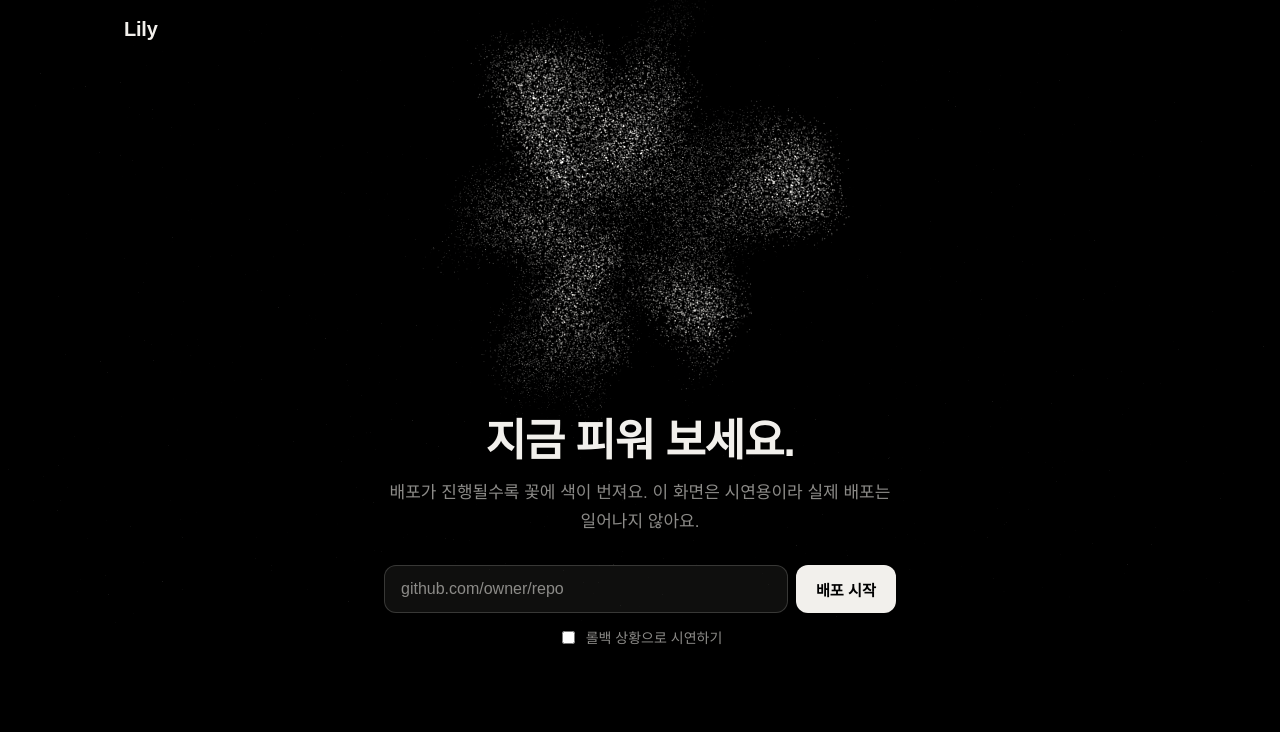
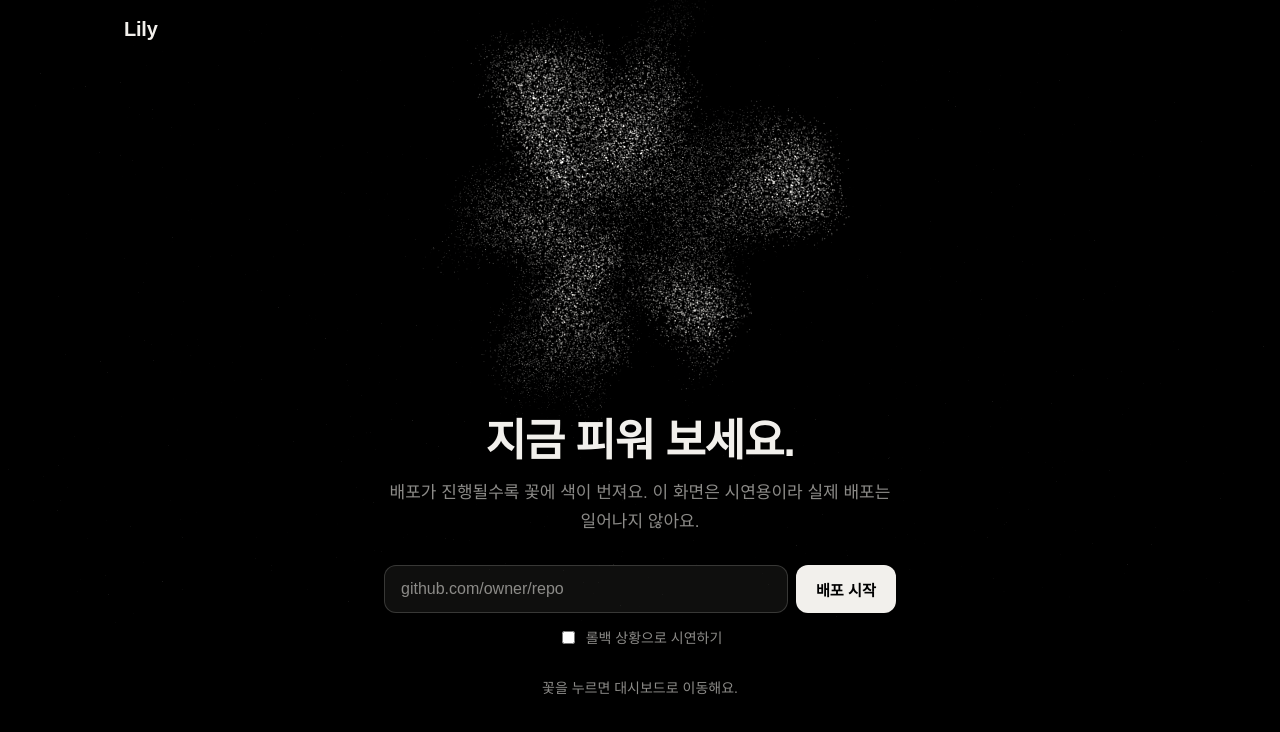
Before and after one commit to SoftBank-team-lily/lily-frontend, a Next.js app: page / in a window 1280 px wide. Shown: the top 732 px of the page. Built offline with nearby package versions, Linux system fonts and the light colour scheme; a web font is replaced by a local one.

Commit message:
feat: 꽃 클릭과 대시보드 진입 상태 연결

```diff
--- a/src/app/globals.css
+++ b/src/app/globals.css
@@ -87,6 +87,16 @@
 }
 
 @layer components {
+  .landing-content {
+    transition: opacity 250ms var(--ease-standard);
+  }
+  .landing-content[data-entry-phase="zooming"],
+  .landing-content[data-entry-phase="entering"] {
+    opacity: 0;
+  }
+  .flower-entry:disabled {
+    pointer-events: none;
+  }
   .reveal > * {
     opacity: 0;
     translate: 0 12px;
@@ -102,6 +112,9 @@
     translate: none;
   }
   @media (prefers-reduced-motion: reduce) {
+    .landing-content {
+      transition: none;
+    }
     .reveal > * {
       transition: none;
     }
--- a/src/components/flower/FlowerCanvasClient.tsx
+++ b/src/components/flower/FlowerCanvasClient.tsx
@@ -1,6 +1,8 @@
 "use client";
 
-import { useEffect, useRef } from "react";
+import { useEffect, useRef, type RefObject } from "react";
+import { FlowerEntry } from "./FlowerEntry";
+import type { EntryControls, FlowerArea } from "@/lib/three/flower/entry";
 import { FlowerScene } from "@/lib/three/flower/FlowerScene";
 import type { FlowerSlot } from "@/lib/three/flower/fitView";
 import type { FlowerTargets } from "@/lib/deploy/types";
@@ -10,15 +12,31 @@ type Props = {
   getSlot: () => FlowerSlot;
   reducedMotion: boolean;
   targets?: FlowerTargets;
+  controlsRef?: RefObject<EntryControls | null>;
+  entryDisabled?: boolean;
+  getEntrySlot?: () => FlowerSlot;
+  onEnter?: () => void;
+  onAvailable?: (available: boolean) => void;
 };
 
 export default function FlowerCanvasClient({
   getSlot,
   reducedMotion,
   targets = idle,
+  controlsRef,
+  entryDisabled = true,
+  getEntrySlot,
+  onEnter,
+  onAvailable,
 }: Props) {
   const host = useRef<HTMLDivElement>(null);
   const scene = useRef<FlowerScene | null>(null);
+  const button = useRef<HTMLButtonElement>(null);
+  const fade = useRef<HTMLDivElement>(null);
+  const callbacks = useRef({ getEntrySlot, onAvailable });
+  useEffect(() => {
+    callbacks.current = { getEntrySlot, onAvailable };
+  }, [getEntrySlot, onAvailable]);
   useEffect(() => {
     if (!host.current) return;
     // 해제된 WebGL 컨텍스트가 남은 canvas를 StrictMode에서 재사용하지 않습니다.
@@ -34,19 +52,49 @@ export default function FlowerCanvasClient({
         getSlot,
         reducedMotion: window.matchMedia("(prefers-reduced-motion: reduce)")
           .matches,
+        onEntryProgress: (opacity) => {
+          if (fade.current) fade.current.style.opacity = String(opacity);
+        },
+        onAvailable: (available) => callbacks.current.onAvailable?.(available),
+        onArea: (area: FlowerArea) => {
+          const element = button.current;
+          if (!element) return;
+          const slot = callbacks.current.getEntrySlot?.() ?? getSlot();
+          const top = Math.max(slot.top, area.top, 0);
+          const bottom = Math.min(
+            slot.bottom,
+            area.top + area.height,
+            window.innerHeight,
+          );
+          const left = Math.max(0, area.left);
+          const right = Math.min(window.innerWidth, area.left + area.width);
+          element.style.left = `${left}px`;
+          element.style.top = `${top}px`;
+          element.style.width = `${Math.max(0, right - left)}px`;
+          element.style.height = `${Math.max(0, bottom - top)}px`;
+          element.style.visibility =
+            bottom > top && right > left ? "visible" : "hidden";
+        },
       });
       scene.current = instance;
+      if (controlsRef)
+        controlsRef.current = {
+          enter: (complete) => instance.enter(complete),
+          return: (complete) => instance.returnFromEntry(complete),
+        };
     } catch (error) {
       console.warn("꽃 캔버스를 초기화하지 못했습니다.", error);
       canvas.dataset.state = "unavailable";
+      callbacks.current.onAvailable?.(false);
       return () => canvas.remove();
     }
     return () => {
       instance.dispose();
       scene.current = null;
+      if (controlsRef) controlsRef.current = null;
       canvas.remove();
     };
-  }, [getSlot]);
+  }, [getSlot, controlsRef]);
   useEffect(() => {
     scene.current?.setTargets(targets);
   }, [targets, getSlot]);
@@ -54,10 +102,22 @@ export default function FlowerCanvasClient({
     scene.current?.setReducedMotion(reducedMotion);
   }, [reducedMotion, getSlot]);
   return (
-    <div
-      ref={host}
-      aria-hidden="true"
-      className="pointer-events-none fixed inset-0 z-0 h-full w-full"
-    />
+    <>
+      <div
+        ref={host}
+        aria-hidden="true"
+        className="pointer-events-none fixed inset-0 z-0 h-full w-full"
+      />
+      <FlowerEntry
+        ref={button}
+        disabled={entryDisabled}
+        onEnter={() => onEnter?.()}
+      />
+      <div
+        ref={fade}
+        aria-hidden="true"
+        className="pointer-events-none fixed inset-0 z-10 bg-surface opacity-0"
+      />
+    </>
   );
 }
--- /dev/null
+++ b/src/components/flower/FlowerEntry.tsx
@@ -0,0 +1,21 @@
+import type { Ref } from "react";
+
+type Props = {
+  ref?: Ref<HTMLButtonElement>;
+  disabled: boolean;
+  onEnter: () => void;
+};
+
+export function FlowerEntry({ ref, disabled, onEnter }: Props) {
+  return (
+    <button
+      ref={ref}
+      type="button"
+      disabled={disabled}
+      onClick={onEnter}
+      aria-label="꽃을 눌러 대시보드로 이동"
+      className="flower-entry fixed z-2 rounded-[50%] border-0 bg-transparent p-0 focus-visible:outline-2 focus-visible:outline-offset-3 focus-visible:outline-accent"
+      style={{ visibility: "hidden" }}
+    />
+  );
+}
--- a/src/components/landing/LandingPage.tsx
+++ b/src/components/landing/LandingPage.tsx
@@ -8,6 +8,7 @@ import { STAGES, REPO_ERROR, ROLLBACK_MESSAGE } from "@/lib/deploy/stages";
 import type { DeployResult } from "@/lib/deploy/types";
 import { parseRepo } from "@/lib/repo/parseRepo";
 import { usePrefersReducedMotion } from "@/lib/hooks/usePrefersReducedMotion";
+import { useDashboardEntry } from "@/lib/hooks/useDashboardEntry";
 import { DeployStatus } from "@/components/deploy/DeployStatus";
 import { FlowerCanvas } from "@/components/flower/FlowerCanvas";
 import { SiteNav } from "@/components/layout/SiteNav";
@@ -26,6 +27,8 @@ export function LandingPage({
   const section = useRef<HTMLElement>(null);
   const input = useRef<HTMLInputElement>(null);
   const reducedMotion = usePrefersReducedMotion();
+  const entry = useDashboardEntry();
+  const [flowerAvailable, setFlowerAvailable] = useState(false);
   const { state, start, reset } = useDeploy({ reducedMotion, onComplete });
   const getSlot = useCallback(
     () => ({
@@ -44,9 +47,22 @@ export function LandingPage({
   );
   const disabled = state.phase !== "idle";
   const finished = state.phase === "succeeded" || state.phase === "rolled-back";
+  const entryDisabled =
+    entry.busy || (!finished && disabled) || !flowerAvailable;
+  const getEntrySlot = useCallback(
+    () => ({
+      top: nav.current?.getBoundingClientRect().bottom ?? 64,
+      bottom: section.current
+        ? section.current.getBoundingClientRect().top +
+          parseFloat(getComputedStyle(section.current).paddingTop) -
+          16
+        : 0,
+    }),
+    [],
+  );
   function submit(event: FormEvent<HTMLFormElement>) {
     event.preventDefault();
-    if (disabled) return;
+    if (disabled || entry.busy) return;
     const parsed = parseRepo(repo);
     if (!parsed) {
       setError(REPO_ERROR);
@@ -57,6 +73,7 @@ export function LandingPage({
     start(parsed, fail);
   }
   function restart() {
+    if (entry.busy) return;
     flushSync(() => reset());
     input.current?.focus();
   }
@@ -74,7 +91,19 @@ export function LandingPage({
         getSlot={getSlot}
         reducedMotion={reducedMotion}
         targets={selectFlowerTargets(state)}
+        controlsRef={entry.controls}
+        getEntrySlot={getEntrySlot}
+        entryDisabled={entryDisabled}
+        onAvailable={setFlowerAvailable}
+        onEnter={() => {
+          if (!entryDisabled) entry.enter();
+        }}
       />
+      <div
+        className="landing-content"
+        data-entry-phase={entry.phase}
+        inert={entry.busy}
+      >
         <SiteNav ref={nav} />
         <main className="relative z-1">
           <Reveal
@@ -95,12 +124,17 @@ export function LandingPage({
               repo={repo}
               fail={fail}
               error={error}
-            disabled={disabled}
+              disabled={disabled || entry.busy}
               inputRef={input}
               onRepoChange={setRepo}
               onFailChange={setFail}
               onSubmit={submit}
             />
+            {flowerAvailable && (
+              <p className="text-caption text-mute">
+                꽃을 누르면 대시보드로 이동해요.
+              </p>
+            )}
             {disabled && (
               <DeployStatus
                 stage={stage}
@@ -112,7 +146,9 @@ export function LandingPage({
               >
                 {state.result?.outcome === "succeeded" && (
                   <>
-                  <b className="font-semibold text-ink">{state.result.repo}</b>
+                    <b className="font-semibold text-ink">
+                      {state.result.repo}
+                    </b>
                     가 피었어요. 주소는{" "}
                     <a
                       href="#"
@@ -129,6 +165,13 @@ export function LandingPage({
             )}
           </Reveal>
         </main>
+      </div>
+      <p
+        role="status"
+        className="pointer-events-none fixed inset-x-6 bottom-6 z-20 text-center text-caption text-mute"
+      >
+        {entry.busy ? "대시보드로 이동 중입니다." : entry.message}
+      </p>
     </>
   );
 }
--- /dev/null
+++ b/src/lib/hooks/useDashboardEntry.ts
@@ -0,0 +1,69 @@
+"use client";
+
+import { useCallback, useEffect, useRef, useState } from "react";
+import type { EntryControls } from "@/lib/three/flower/entry";
+
+type Phase = "idle" | "zooming" | "entering" | "returning";
+
+export function useDashboardEntry() {
+  const [phase, setPhase] = useState<Phase>("idle");
+  const current = useRef<Phase>("idle");
+  const controls = useRef<EntryControls | null>(null);
+  const mounted = useRef(false);
+  const focus = useRef<HTMLElement | null>(null);
+  const focusFrame = useRef(0);
+  const [message, setMessage] = useState("");
+  const changePhase = useCallback((next: Phase) => {
+    current.current = next;
+    if (mounted.current) setPhase(next);
+  }, []);
+  useEffect(() => {
+    mounted.current = true;
+    return () => {
+      mounted.current = false;
+      cancelAnimationFrame(focusFrame.current);
+    };
+  }, []);
+  const restore = useCallback(() => {
+    if (!mounted.current) return;
+    changePhase("returning");
+    const complete = () => {
+      if (!mounted.current) return;
+      changePhase("idle");
+      focusFrame.current = requestAnimationFrame(() => {
+        if (focus.current?.isConnected)
+          focus.current.focus({ preventScroll: true });
+      });
+    };
+    if (controls.current) controls.current.return(complete);
+    else complete();
+  }, [changePhase]);
+  const enter = useCallback(() => {
+    if (!mounted.current || current.current !== "idle") return;
+    focus.current =
+      document.activeElement instanceof HTMLElement
+        ? document.activeElement
+        : null;
+    setMessage("");
+    changePhase("zooming");
+    const complete = () => {
+      if (!mounted.current || current.current !== "zooming") return;
+      changePhase("entering");
+      setMessage("대시보드 연결 준비 중입니다.");
+      restore();
+    };
+    if (controls.current) controls.current.enter(complete);
+    else complete();
+  }, [changePhase, restore]);
+  useEffect(() => {
+    function cancel(event: KeyboardEvent) {
+      if (event.key === "Escape" && current.current === "zooming") {
+        event.preventDefault();
+        restore();
+      }
+    }
+    window.addEventListener("keydown", cancel);
+    return () => window.removeEventListener("keydown", cancel);
+  }, [restore]);
+  return { phase, controls, enter, message, busy: phase !== "idle" };
+}
```
Also changed, not shown: src/lib/three/flower/FlowerScene.ts (+71 -6 lines), src/lib/three/flower/entry.ts (+9 -1 lines), 1 other file (tests, documents, lock files or other folders). Lines whose indentation alone changed are shown as unchanged.
